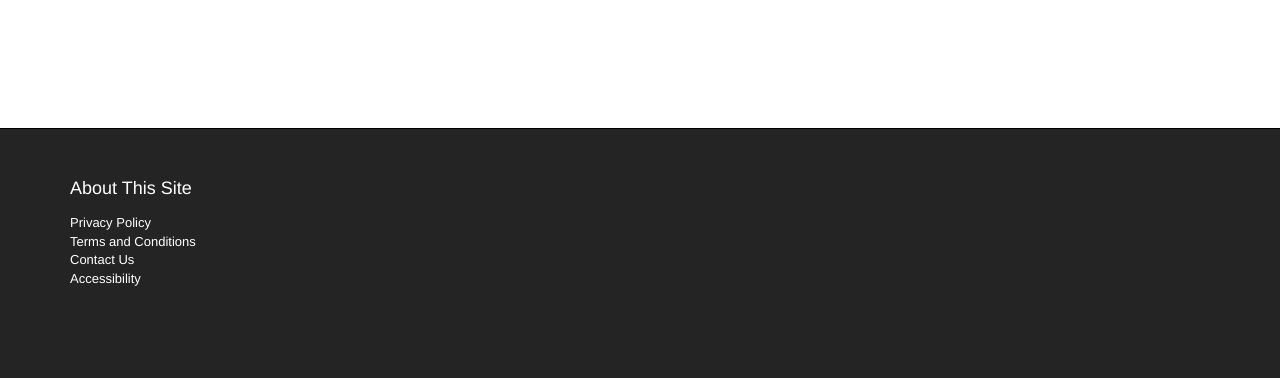
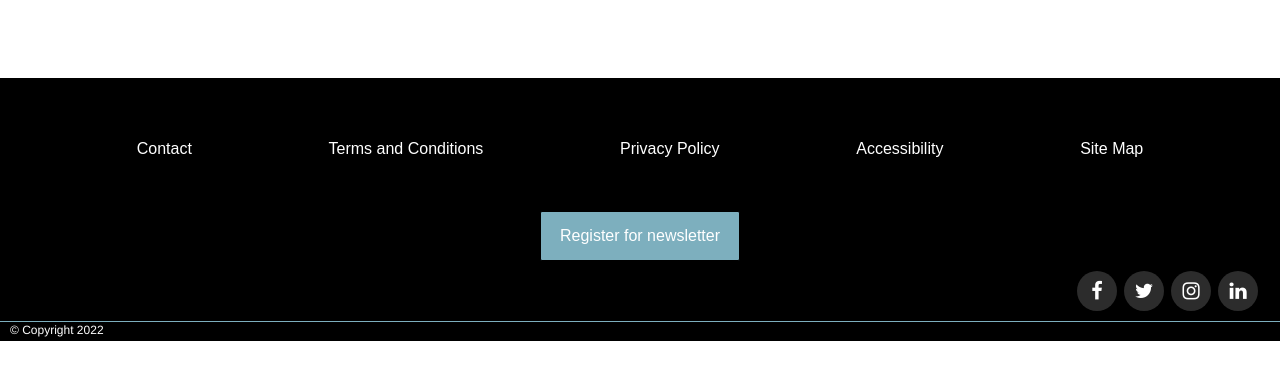
Before and after one commit to sumaiya-1/CFGproject, a plain HTML site: page index3.html in a window 1280 px wide. Shown: the part 1087-1465 px from the top of the page. After the commit the page ends 1428 px from the top, so only its background shows below. Drawn offline with nearby package versions, Linux system fonts and the light colour scheme; files whose address does not match are found by name; a web font is replaced by a local one.

Commit message:
Completed footer

```diff
--- a/index3.html
+++ b/index3.html
@@ -10,6 +10,7 @@
   <link rel="stylesheet" href="https://maxcdn.bootstrapcdn.com/bootstrap/3.4.1/css/bootstrap.min.css">
   <script src="https://ajax.googleapis.com/ajax/libs/jquery/3.6.0/jquery.min.js"></script>
   <script src="https://maxcdn.bootstrapcdn.com/bootstrap/3.4.1/js/bootstrap.min.js"></script>
+  <link rel="stylesheet" href="https://cdnjs.cloudflare.com/ajax/libs/font-awesome/4.7.0/css/font-awesome.min.css">
   <link rel="stylesheet" href="main.css" />
   <link rel="stylesheet" href="main2.css" />
   <link rel="stylesheet" href="sidenav.css"/>
@@ -50,7 +51,7 @@
     </div>
 
     <!-- Nav bar to show on full screen-->
-    <nav class="nav-container">
+    <nav class="nav-container nav-container2">
       <div class="title">
         <img src="Images/logo.jpeg" alt="We♥Travel"/>
       </div>
@@ -176,22 +177,30 @@
     </div>
   </div>
 </div>
-  </main>
-
-
+</main>
 
   <!-- footer section-->
   <footer>
     <div class="footer-section">
-      <div class="footer-section1">
-        <h4>About This Site</h4>
-        <div class="footer-content">
-          <p>Privacy Policy</p>
-          <p>Terms and Conditions</p>
-          <p>Contact Us</p>
-          <p>Accessibility</p>
+      <div class="footer-content">
+      <p> Contact </p>
+      <p> Terms and Conditions </p>
+      <p> Privacy Policy </p>
+      <p> Accessibility </p>
+      <p> Site Map </p>
+      </div>
+      <div class="footer-content">
+        <button class="footer-button"> Register for newsletter </button>
+      </div>
+      <div class="footer-icons">
+        <div class="fa-icon">
+          <a href="#" class="fa fa-facebook"></a>
+        <a href="#" class="fa fa-twitter"></a>
+        <a href="#" class="fa fa-instagram"></a>
+        <a href="#" class="fa fa-linkedin"></a>
         </div>
       </div>
+      <p class="copyright">&copy; Copyright 2022 </p>
     </div>
   </footer>
   <script type="module" src="https://unpkg.com/ionicons@5.5.2/dist/ionicons/ionicons.esm.js"></script>
--- a/main.css
+++ b/main.css
@@ -447,33 +447,106 @@ div.scrollmenu a {
 }
 
 div.scrollmenu a:hover {
-    background-color: rgb(95, 44, 44);
+    background-color: rgb(125, 175, 190);
 }
 
 
 /* Footer */
 .footer-section {
-    position: relative;
-    background-color: rgb(36, 36, 36);
-    width: 100%;
+    background-color: black;
+    color: white;
     height: 250px;
-    margin-top: 150px;
-    border-top: 1px solid black;
-    color: white;
-    bottom: 0;
+    padding-top: 20px;
+    margin-top: 100px;
 }
 
-.footer-section1 {
-    padding-left: 20px;
-    margin-top: 50px;
-    margin-left: 50px;
-}
-.footer-section h4 {
-    margin-bottom: 25px;
-    font-size: 18px;
+.footer-content {
+    display: flex;
+    flex-direction: row;
+    justify-content: space-evenly;
+    flex-wrap: wrap;
+    font-size: 16px;
+    font-family: Arial, Helvetica, sans-serif;
+    margin-top: 40px;
 }
 
-.footer-content > * {
-    margin-top: -10px;
-    font-size: 13px;
+.footer-content p:hover {
+    color: rgb(125, 175, 190);
+    cursor: pointer;
 }
+
+.footer-button {
+    width: 200px;
+    height: 50px;
+    border-radius: 2px;
+    border: 1px solid black;
+    background-color: rgb(125, 175, 190);
+    box-shadow: 1px 1px 2px black;
+    font-family: Arial, Helvetica, sans-serif;
+}
+
+.footer-button:active {
+    transform: scale(0.96);
+    transition: ease 0.7s;
+}
+
+.footer-button:hover {
+    opacity: 0.8;
+}
+
+.copyright {
+    font-size: 12px;
+    background-color: black;
+    color: white;
+    border-top: 1px solid rgb(125, 175, 190);
+    padding-left: 10px;
+    padding-bottom: 2px;
+}
+
+/* Social icons */
+.fa {
+    padding: 20px;
+    font-size: 20px;
+    width: 20px;
+    height: 20px;
+    display: flex;
+    justify-content: center;
+    align-items: center;
+    text-decoration: none;
+    margin: 5px 2px;
+    border-radius: 50%;
+    margin-left: 5px;
+}
+
+.fa-icon {
+    display: flex;
+    flex-direction: row;
+    justify-content: flex-end;
+    margin-right: 20px;
+    margin-bottom: 5px;
+    padding-top: 5px;
+}
+
+.fa:hover {
+      color: rgb(125, 175, 190);
+}
+
+.fa-facebook {
+    background: rgb(44, 44, 44);
+    color: white;
+}
+
+.fa-twitter {
+    background: rgb(44, 44, 44);
+    color: white;
+}
+
+.fa-linkedin {
+    background: rgb(44, 44, 44);
+    color: white;
+}
+
+.fa-instagram {
+    background: rgb(44, 44, 44);
+    color: white;
+}
--- a/main2.css
+++ b/main2.css
@@ -4,24 +4,27 @@
   margin-right: -110px;
 }
 .nav-bar-text > a {
-  color: black;
+  color: white;
 }
 
 .nav-container:hover {
-  background-color: transparent;
+  background-color: black;
+}
+
+.nav-container {
+  background-color: black;
 }
 
 
 /* Search button for page 2*/
 .openButton2 {
-    color: black;
     border: none;
     background-color: transparent;
     padding-top: 19px;
 }
 
 .openButton2 > ion-icon {
-  color: black;
+  color: white;
   font-size: 20px;
 }
 
```
Also changed, not shown: index.html (+21 -10 lines), index2.html (+18 -7 lines).
